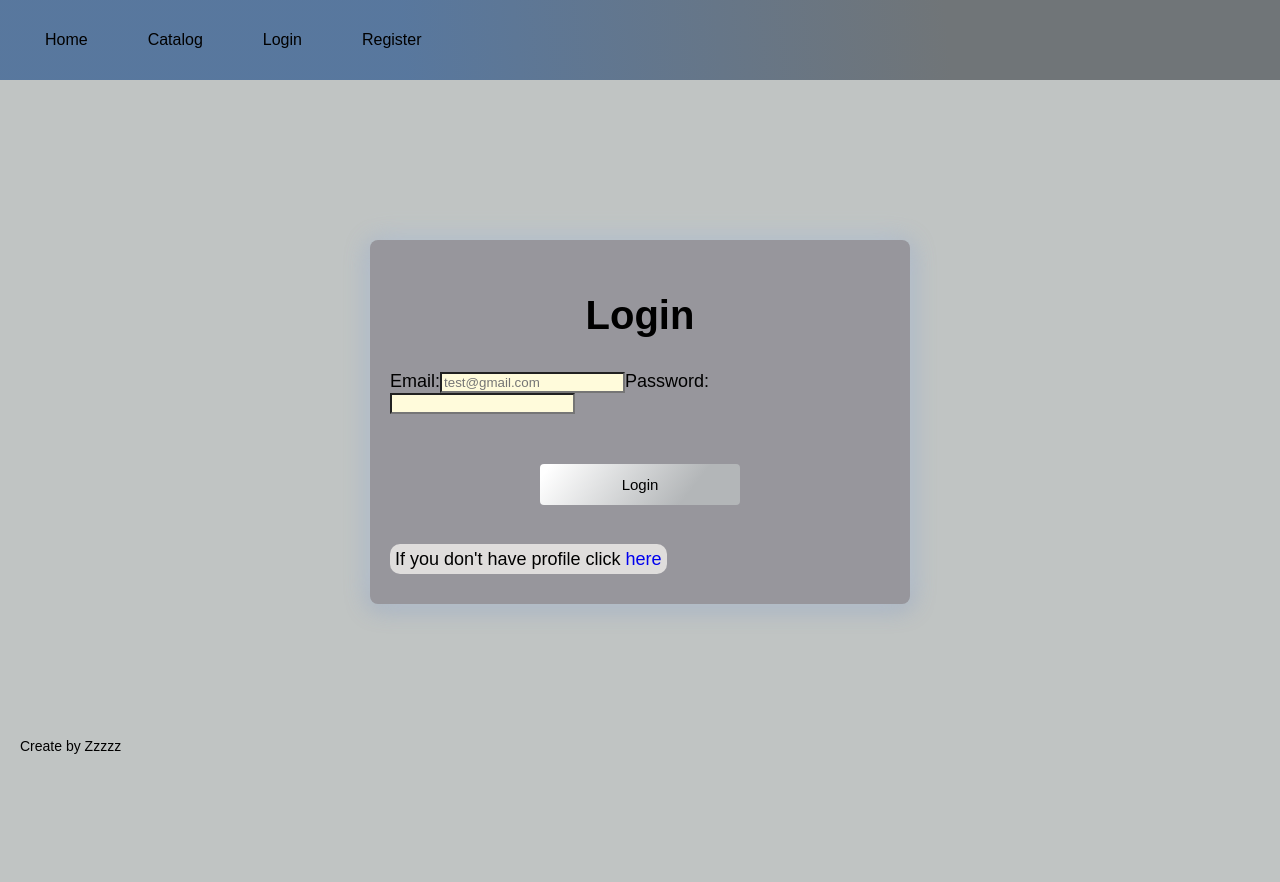
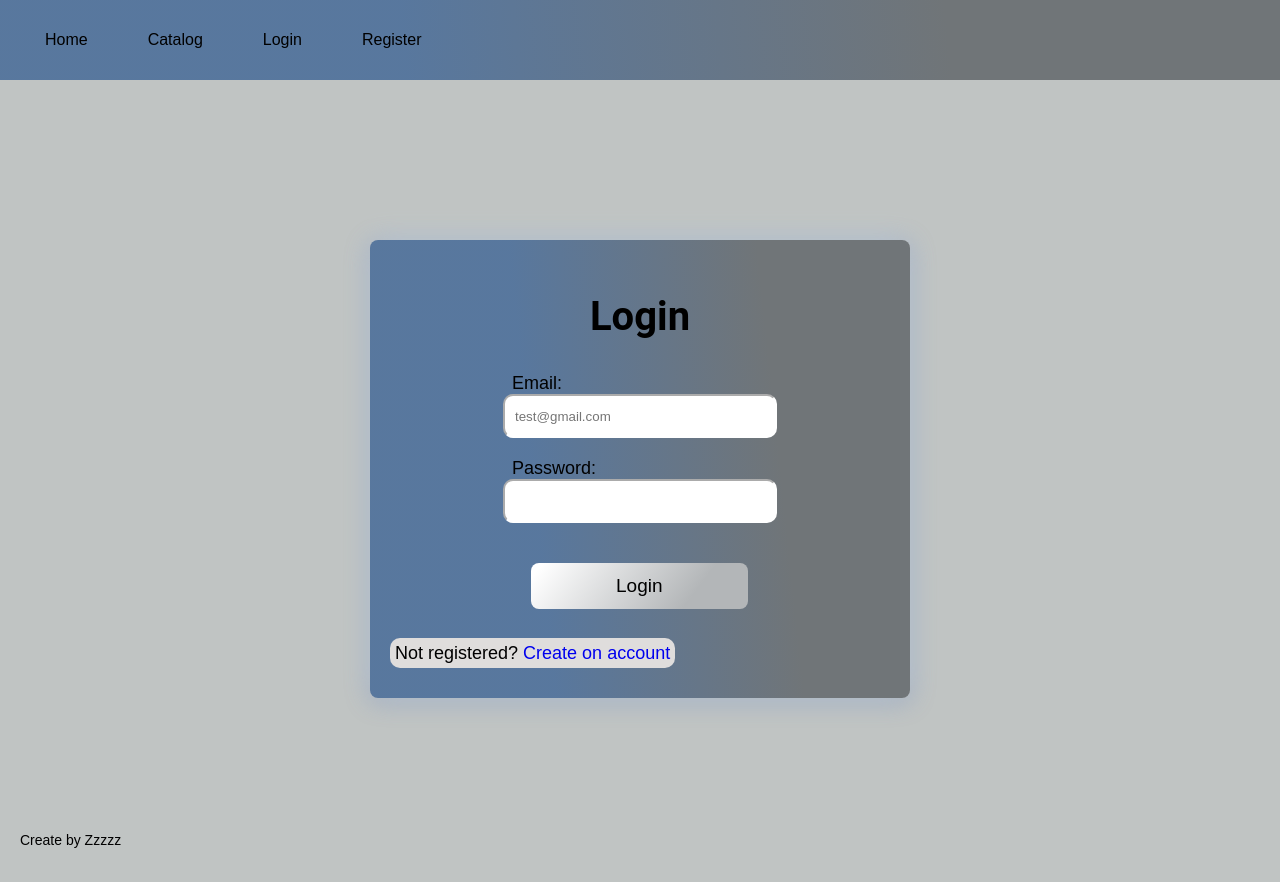
Before and after one commit to Zstoil/Project-ReactJS-SoftUni, a React (Create React App) app in the folder client/: page /login in a window 1280 px wide. Before the commit the page ends 800 px from the top, so only its background shows below. Built offline with nearby package versions, Linux system fonts and the light colour scheme; no server answers.

Commit message:
cecorate login and register

```diff
--- a/client/public/styles/style.css
+++ b/client/public/styles/style.css
@@ -1,3 +1,5 @@
+
+
 
 html,body {
     margin: 0;
@@ -128,7 +130,7 @@ h1{
  }
 
  /* Create */
- input[type=text], select, textarea {
+ #create input[type=text], select, textarea {
     width: 100%;
     padding: 12px;
     border: 1px solid #ccc;
@@ -199,6 +201,7 @@ h2{
     text-align: center;
     font-size: 40px;
 }
+
 
 .car{
     border-radius: 10px;
@@ -286,38 +289,50 @@ h2{
     margin-bottom: 100px;
     width: 500px;
     border-radius: 8px;
-    background: #97969c;
     box-shadow: 0px 0px 30px 0px #c6d1db, 0px 3px 24px #8995aa;
+    background: linear-gradient(84deg, #2c578eb3 31.69%, #707578 73.96%);
     padding: 20px;
   }
 
+  .login-container h2{
+    font-family: 'Roboto', sans-serif;
+  }
+
   .login-container input[type=submit]{
+    display: inline;
     background: linear-gradient(127.12deg, #ffffff 4.69%, #b3b6b8 73.96%);
     color: rgb(0, 0, 0);
     text-align: center;
-    font-size: 15px;
-    width: 200px;
-    margin-top: 50px;
-    margin-left: 150px;
-    margin-bottom: 30px;
-    padding: 12px 20px;
+    font-size: 19px;
+    margin-top: 20px;
+    margin-left: 141px;
+    margin-bottom: 20px;
+    padding: 12px 85px;
     border: none;
-    border-radius: 4px;
+    border-radius: 8px;
     cursor: pointer;
   }
 
   .login-container label{
+    margin-left: 122px;
     font-size: 18px;
 
   }
 
-  .login-container input{
-    background: #fffbdb;
+  .login-container #email,#password{
+    margin: 0 auto;
+    display: block;
+    width: 250px;
+    height: 20px;
+    margin-bottom: 20px;
+    border-radius: 10px;
+    padding: 10px;
+    border-color: #ffffff;
   }
 
   .field>span {
     font-size: 18px;
-    bottom: 17px;
+    bottom: 27px;
     right: 10px;
     text-decoration: none;
     color: black;
@@ -349,17 +364,24 @@ h2{
     margin-bottom: 100px;
     width: 500px;
     border-radius: 8px;
-    background: #97969c;
+    background: linear-gradient(84deg, #2c578eb3 31.69%, #707578 73.96%);
     box-shadow: 0px 0px 30px 0px #c6d1db, 0px 3px 24px #8995aa;
     padding: 20px;
 }
 
- .register-container #reg-email ,#reg-password ,#reg-repeated-password{
+.register-container h2{
+    font-family: 'Roboto', sans-serif;
+}
+
+ .register-container #userName, #reg-email ,#reg-password ,#reg-repeated-password{
     margin: 0 auto;
     display: block;
     width: 250px;
     height: 20px;
     margin-bottom: 20px;
+    border-radius: 10px;
+    padding: 10px;
+    border-color: #ffffff;
 
 }
 
@@ -369,17 +391,16 @@ h2{
 }
 
 .register-container input[type=submit]{
-
     display: inline;
     background: linear-gradient(127.12deg, #ffffff 4.69%, #b3b6b8 73.96%);
     color: rgb(0, 0, 0);
     text-align: center;
     font-size: 15px;
     margin-top: 20px;
-    margin-left: 135px;
+    margin-left: 138px;
     margin-bottom: 20px;
     padding: 12px 85px;
     border: none;
-    border-radius: 4px;
+    border-radius: 8px;
     cursor: pointer;
   }
--- a/client/src/App.js
+++ b/client/src/App.js
@@ -113,6 +113,7 @@ function App() {
     userId: auth._id,
     token: auth.accessToken,
     userEmail: auth.email,
+    userName: auth.userName,
     isAuthenticated: !!auth.accessToken,
     error,
     isError: !!error,
--- a/client/src/Components/Header/Header.js
+++ b/client/src/Components/Header/Header.js
@@ -5,7 +5,7 @@ import { AuthContext } from '../../contexts/AuthContext';
 
 export const Header = () => {
 
-    const { isAuthenticated, userEmail } = useContext(AuthContext);
+    const { isAuthenticated, userEmail,userName } = useContext(AuthContext);
 
     return (
         <header>
@@ -31,7 +31,7 @@ export const Header = () => {
                 </nav>
                 {isAuthenticated && (
                     <div className='loginUser'>
-                        <span>{userEmail}</span>
+                        <span>{userName}</span>
                     </div>
                 )}
             </div>
--- a/client/src/Components/Login/Login.js
+++ b/client/src/Components/Login/Login.js
@@ -34,7 +34,7 @@ export const Login = () => {
                     <input type="password" id="password" name="password" value={values.password} onChange={changeHandler}/>
                     <input type="submit" className="btn submit" value="Login"/>
                     <p className="field">
-                        <span>If you don't have profile click <Link to="/register">here</Link></span>
+                        <span>Not registered? <Link to="/register">Create on account</Link></span>
                     </p>
                 </div>
             </form>
--- a/client/src/Components/Register/Register.js
+++ b/client/src/Components/Register/Register.js
@@ -8,6 +8,7 @@ export const Register = () => {
 
     const { onRegisterSubmit, error, isError } = useContext(AuthContext);
     const { values, changeHandler, onSubmit } = useForm({
+        userName: '',
         email: '',
         password: '',
         repeatedPassword: '',
@@ -26,6 +27,10 @@ export const Register = () => {
 
                 <div className="register-container">
                     <h2>Register</h2>
+
+                    <label htmlFor="userName">User name:</label>
+                    <input type="userName" id="userName" name="userName" placeholder="userName" value={values.userName} onChange={changeHandler} />
+
                     <label htmlFor="email">Email:</label>
                     <input type="email" id="reg-email" name="email" placeholder="test@gmail.com" value={values.email} onChange={changeHandler} />
 
@@ -37,7 +42,7 @@ export const Register = () => {
 
                     <input type="submit" className="btn submit" value="Register" />
                     <p className="field">
-                        <span>If you already have profile click <Link to="/login">here</Link></span>
+                        <span>Already have account? <Link to="/login">login</Link></span>
                     </p>
                 </div>
             </form>
```
